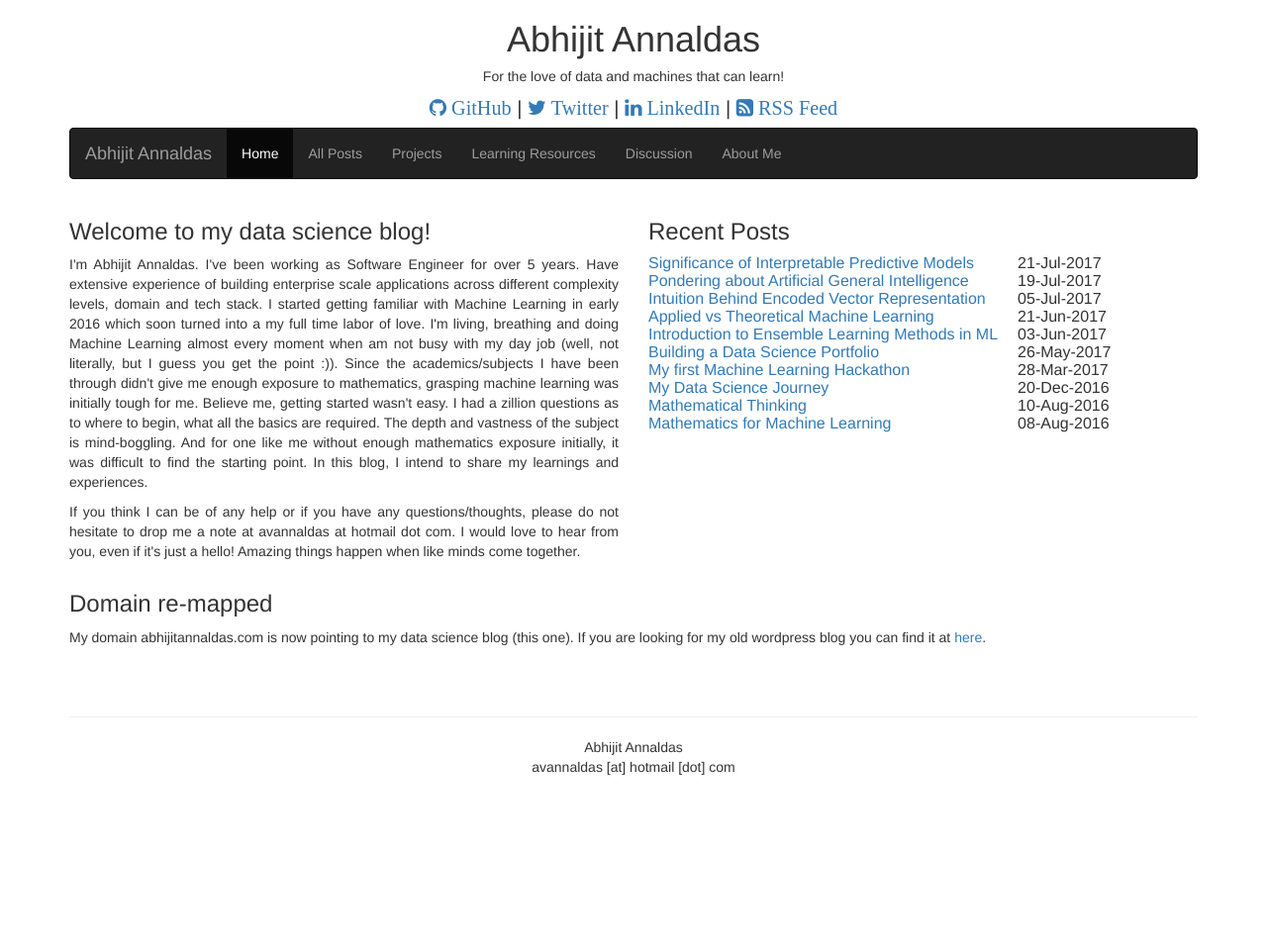
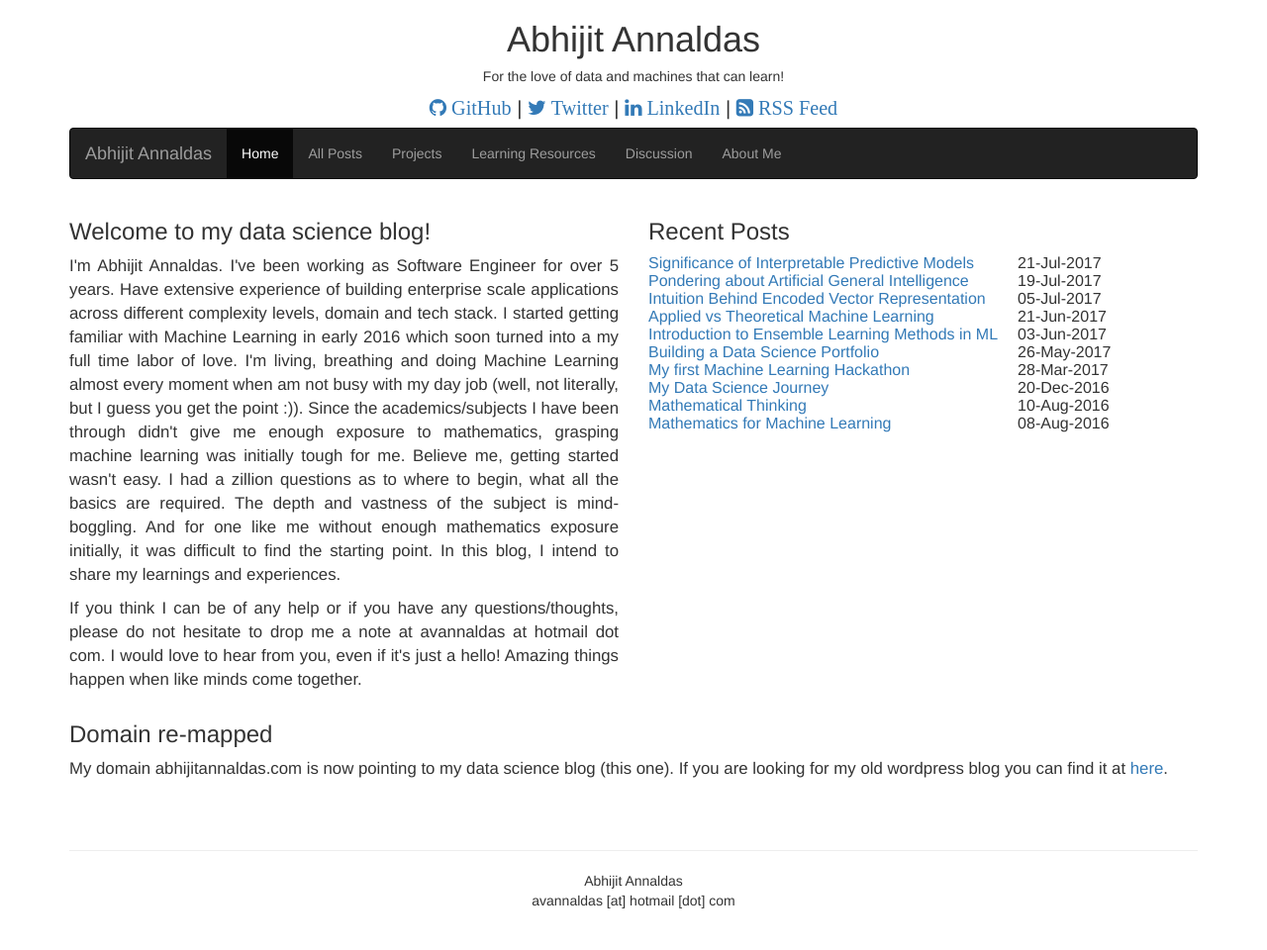
Before and after one commit to devm1023/ML_project, a Jekyll site: the page built from index.html, in a window 1280 px wide. Shown: the whole page at 99% size. Built offline with Jekyll 4.4.1, drawn with Linux system fonts in a browser that asks for light colours; nearby versions of some CDN libraries; before the commit the page ends 900 px from its top, so only the background shows below that.

Commit message:
Update default.html

```diff
--- a/_layouts/default.html
+++ b/_layouts/default.html
@@ -4,7 +4,9 @@
 	</head>
 	<body class="container">
 	{% include header.html %}
+	<big>
 	{{ content }}
+	</big>
 	{% include footer.html %}
 	</body>
 </html>
```
